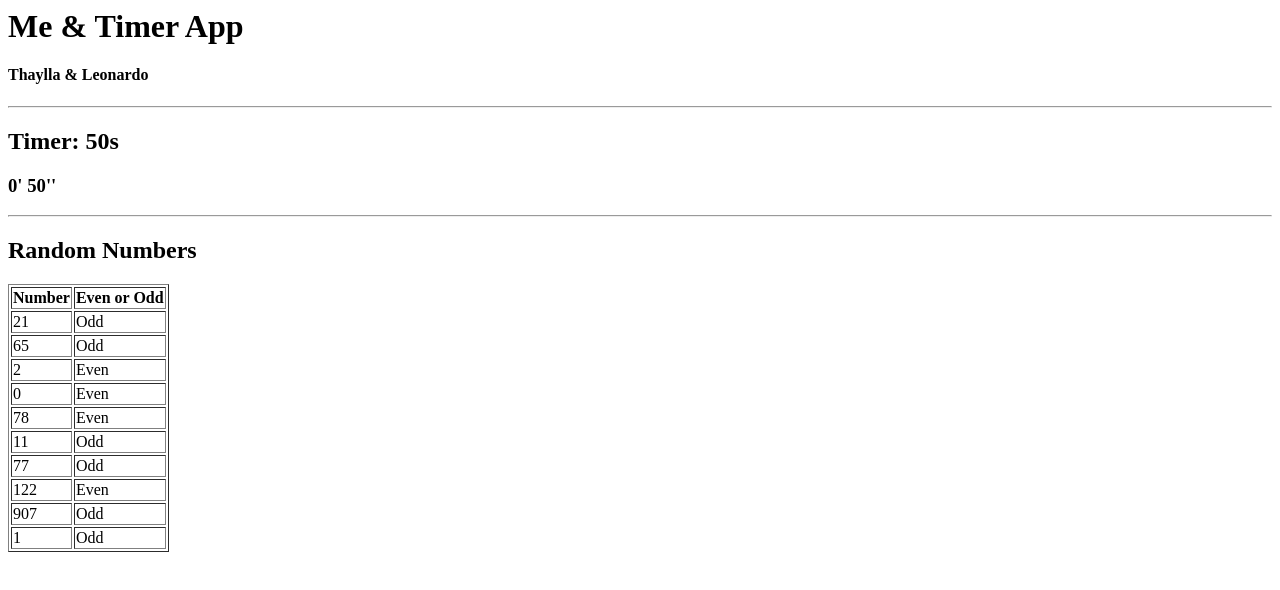
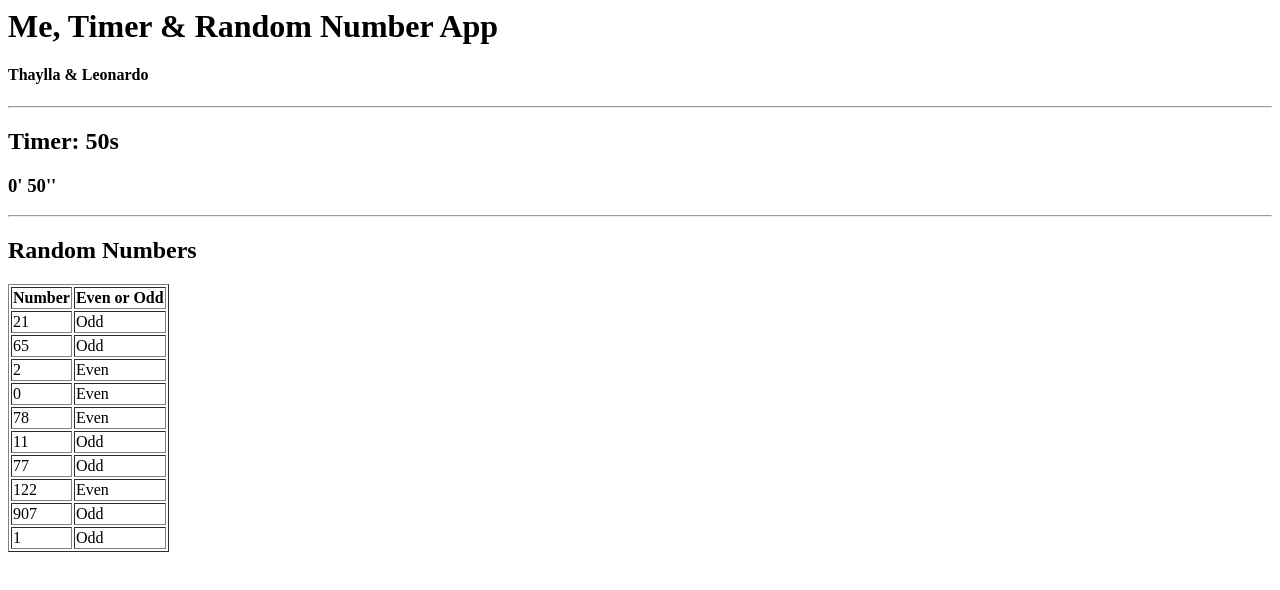
Before and after one commit to thayllaa/Aula02_Angular, an Angular app: page / in a window 1280 px wide. Shown: the top 590 px of the page. Built offline with nearby package versions, Linux system fonts and the light colour scheme.

Commit message:
1 file modified

```diff
--- a/src/main.ts
+++ b/src/main.ts
@@ -18,7 +18,7 @@ import { NumberComponent } from './number/number.component';
   `,
 })
 export class App {
-  name = 'Me & Timer App';
+  name = 'Me, Timer & Random Number App';
 }
 
 bootstrapApplication(App);
```
